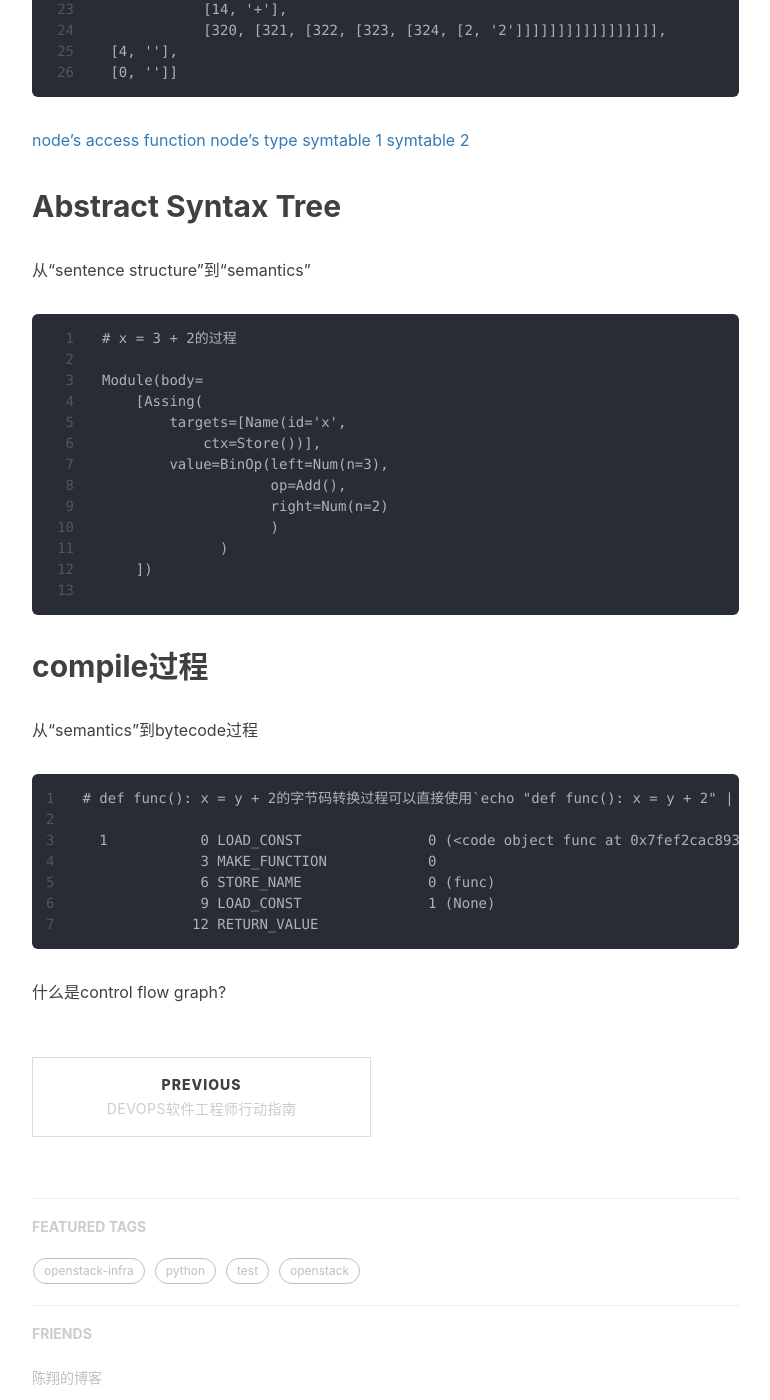
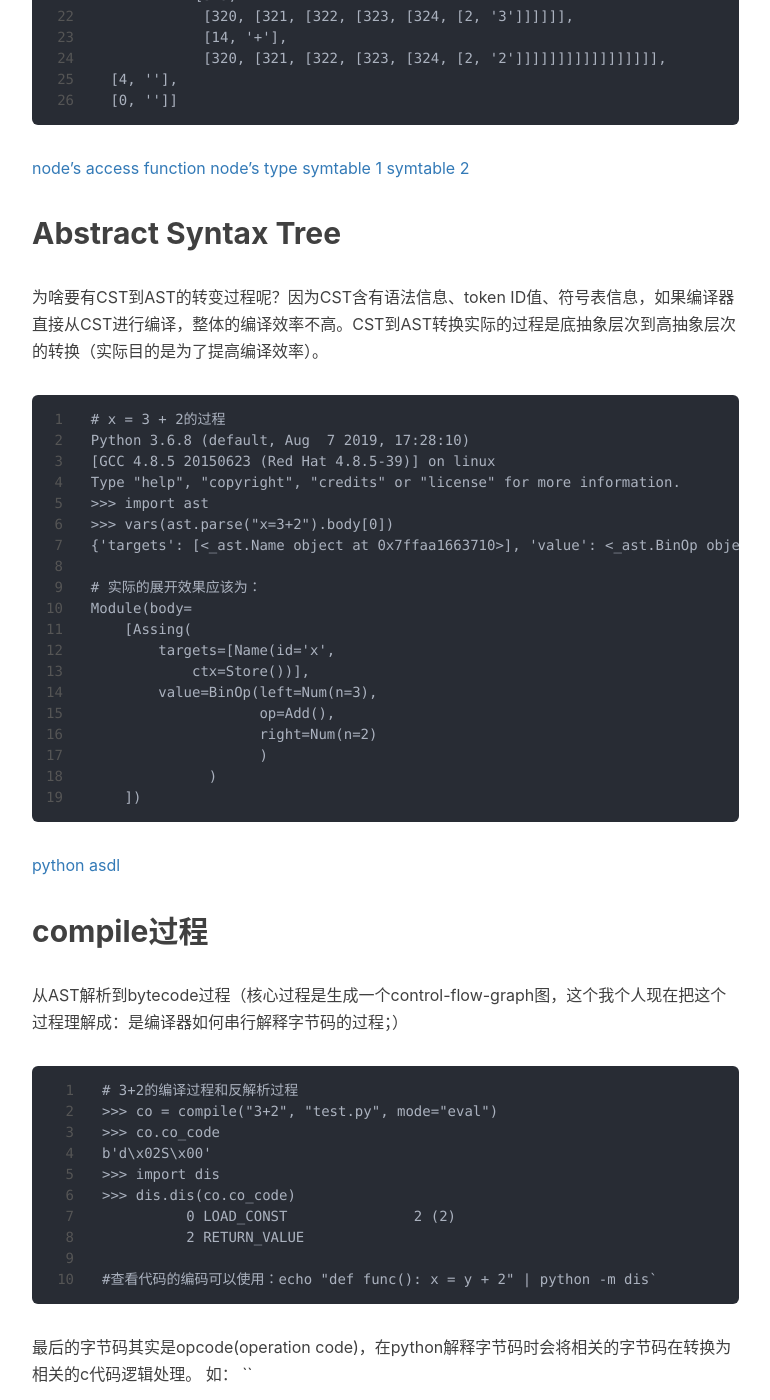
Before and after one commit to shihai1991/shihai1991.github.io, a Jekyll site: the page built from _posts/2019-07-14-cpython编译过程.md, in a window 1280 px wide and 1400 px high, scrolled down 2474 px. Shown: the whole window, without its empty margins (233-1003 px from the left). Built offline with Jekyll 4.4.1, drawn with Linux system fonts in a browser that asks for light colours; nearby versions of some CDN libraries; comment, search, counter and statistics services are not loaded; some of the changed text lies outside the part shown.

Commit message:
Update 2019-07-14-cpython编译过程.md

````diff
--- a/_posts/2019-07-14-cpython编译过程.md
+++ b/_posts/2019-07-14-cpython编译过程.md
@@ -72,7 +72,7 @@ $ cat /home/shihai/test_fab.py| ./python -m tokenize -e
 
 ## parse过程分析
 
-parse过程是将words构建出parse tree(实际的抽象层次低于AST),由node数据结构构成
+parse过程是将words构建出parse tree(又称CST, 实际的抽象层次低于AST), 由node数据结构构成。
 ```
 # x=3+2的过程会变成这个样子
 
@@ -109,11 +109,18 @@ Type "help", "copyright", "credits" or "license" for more information.
 
 ## Abstract Syntax Tree
 
-从“sentence structure”到“semantics”
+为啥要有CST到AST的转变过程呢？因为CST含有语法信息、token ID值、符号表信息，如果编译器直接从CST进行编译，整体的编译效率不高。CST到AST转换实际的过程是底抽象层次到高抽象层次的转换（实际目的是为了提高编译效率）。
 
 ```
 # x = 3 + 2的过程
+Python 3.6.8 (default, Aug  7 2019, 17:28:10)
+[GCC 4.8.5 20150623 (Red Hat 4.8.5-39)] on linux
+Type "help", "copyright", "credits" or "license" for more information.
+>>> import ast
+>>> vars(ast.parse("x=3+2").body[0])
+{'targets': [<_ast.Name object at 0x7ffaa1663710>], 'value': <_ast.BinOp object at 0x7ffaaa6dd6d8>, 'lineno': 1, 'col_offset': 0}
 
+# 实际的展开效果应该为：
 Module(body=
     [Assing(
         targets=[Name(id='x',
@@ -124,22 +131,43 @@ Module(body=
                     )
               )
     ])
-
 ```
+[python asdl](https://github.com/python/cpython/blob/master/Parser/Python.asdl)
 
 
 ## compile过程
-
-从“semantics”到bytecode过程
+从AST解析到bytecode过程（核心过程是生成一个control-flow-graph图，这个我个人现在把这个过程理解成：是编译器如何串行解释字节码的过程；）
 
 ```
-# def func(): x = y + 2的字节码转换过程可以直接使用`echo "def func(): x = y + 2" | python -m dis`输出如下所示：
+# 3+2的编译过程和反解析过程
+>>> co = compile("3+2", "test.py", mode="eval")
+>>> co.co_code
+b'd\x02S\x00'
+>>> import dis
+>>> dis.dis(co.co_code)
+          0 LOAD_CONST               2 (2)
+          2 RETURN_VALUE
 
-  1           0 LOAD_CONST               0 (<code object func at 0x7fef2cac8930, file "<stdin>", line 1>)
-              3 MAKE_FUNCTION            0
-              6 STORE_NAME               0 (func)
-              9 LOAD_CONST               1 (None)
-             12 RETURN_VALUE
+#查看代码的编码可以使用：echo "def func(): x = y + 2" | python -m dis`
 ```
 
-什么是control flow graph?
+最后的字节码其实是opcode(operation code)，在python解释字节码时会将相关的字节码在转换为相关的c代码逻辑处理。
+如：
+``
+# LOAD参数阶段找到local变更然后创建了一个PyObject对象入堆栈进行操作；
+        case TARGET(LOAD_FAST): {
+            PyObject *value = GETLOCAL(oparg);
+            if (value == NULL) {
+                format_exc_check_arg(tstate, PyExc_UnboundLocalError,
+                                     UNBOUNDLOCAL_ERROR_MSG,
+                                     PyTuple_GetItem(co->co_varnames, oparg));
+                goto error;
+            }
+            Py_INCREF(value);
+            PUSH(value);
+            FAST_DISPATCH();
+        }
+```
+
+[python compile入口](https://github.com/python/cpython/blob/d93605de7232da5e6a182fd1d5c220639e900159/Python/compile.c#L312)
+[python编译器解释执行过程]https://github.com/python/cpython/blob/d93605de7232da5e6a182fd1d5c220639e900159/Python/ceval.c#L1323)
````
